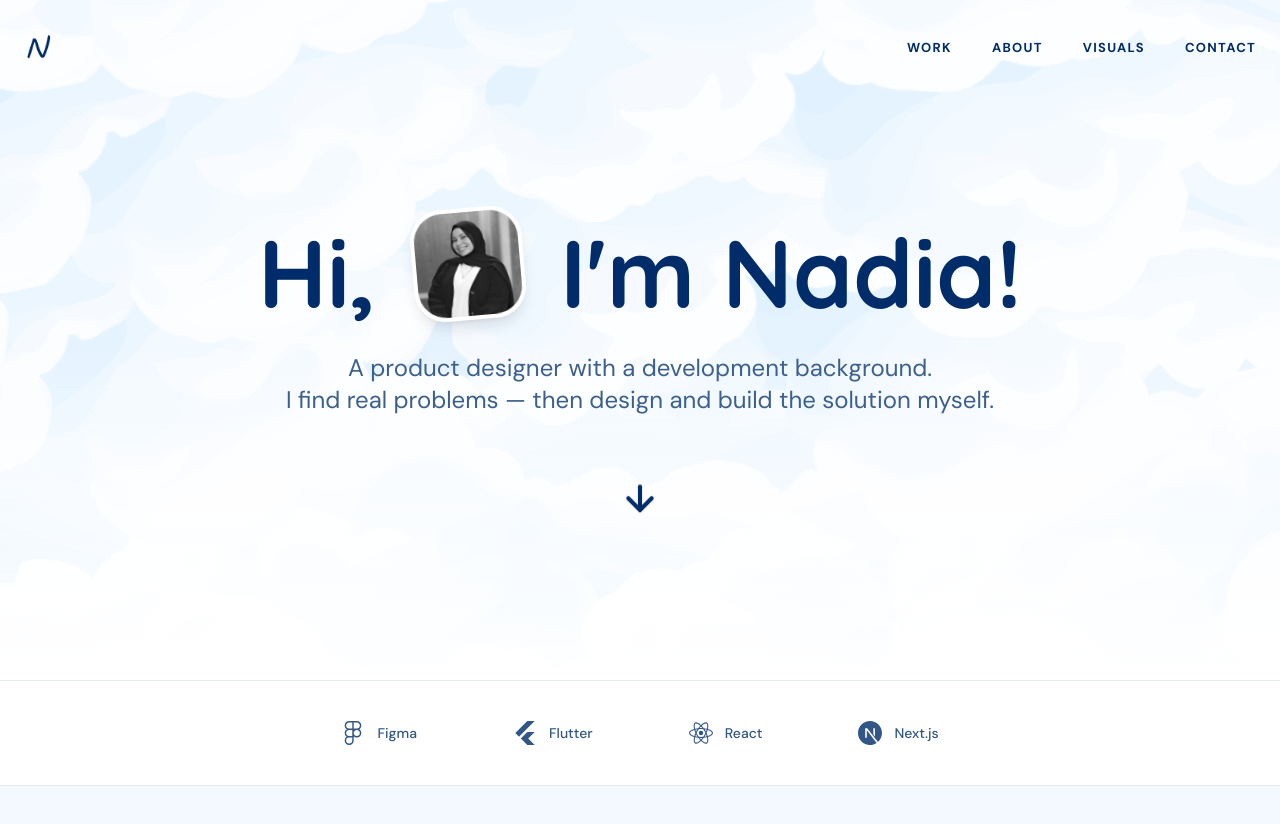
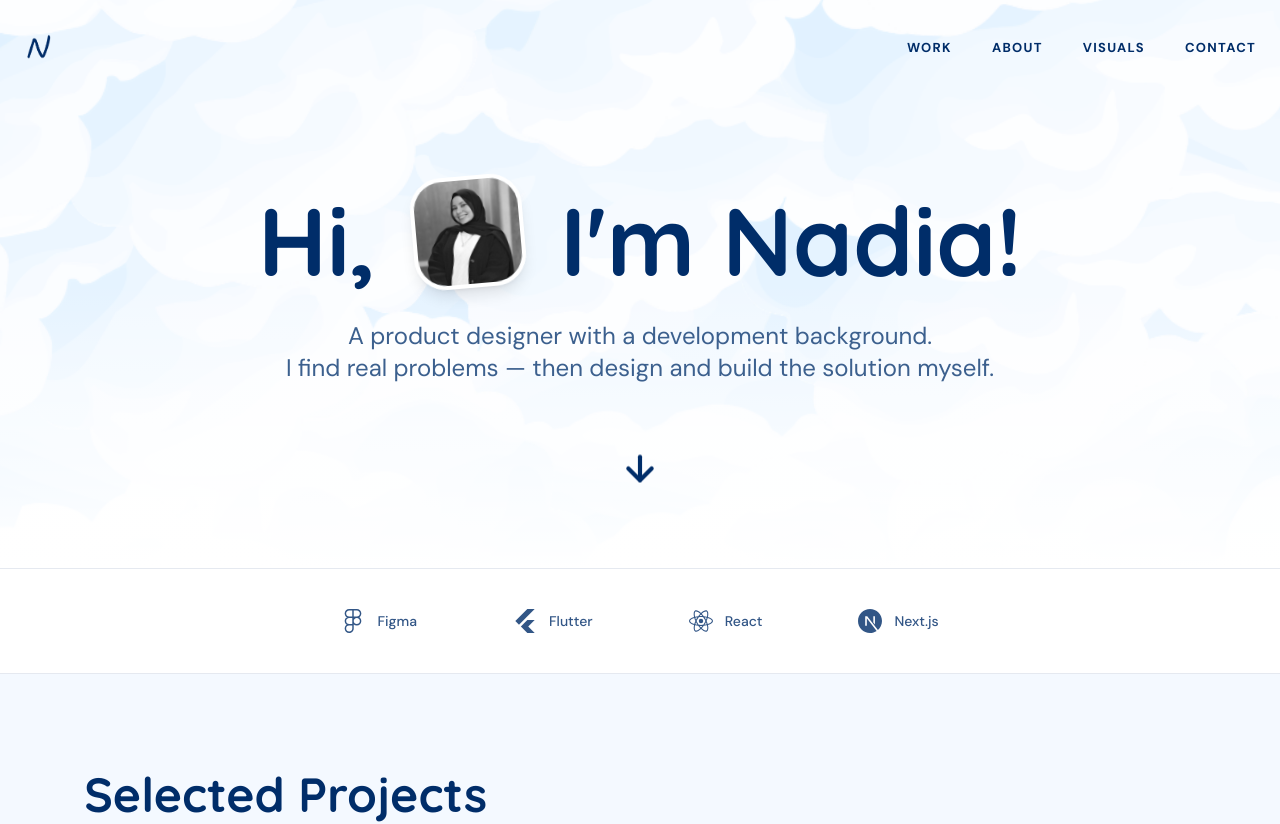
Before and after one commit to nadiahossny/nadiahossnyportfolio, a React (Vite) app: page / in a window 1280 px wide. Shown: the top 824 px of the page. Built offline with nearby package versions, Linux system fonts and the light colour scheme.

Commit message:
UI: Reduce hero section vertical padding to pull tools strip up and slow down bouncing arrow animation

```diff
--- a/src/pages/Home.tsx
+++ b/src/pages/Home.tsx
@@ -80,7 +80,7 @@ export default function Home() {
         onClose={() => setIsMoreWorkModalOpen(false)}
       />
       {/* 1. Hero Section */}
-      <section className="relative w-full min-h-[85vh] flex items-center justify-center pt-32 pb-24 px-6 overflow-hidden">
+      <section className="relative w-full min-h-[70vh] flex items-center justify-center pt-32 pb-12 px-6 overflow-hidden">
         {/* Soft parallax cloud background - RESTORED */}
         <div className="absolute top-0 left-0 w-full h-full overflow-hidden z-0">
           <div className="absolute inset-0 bg-background"></div> {/* Base sky color */}
@@ -138,7 +138,7 @@ export default function Home() {
             transition={{ duration: 0.6, delay: 0.4 }}
             className="flex justify-center"
           >
-            <a href="#work" className="animate-bounce inline-flex items-center justify-center p-4 rounded-full text-headline hover:text-cta transition-colors">
+            <a href="#work" className="animate-bounce inline-flex items-center justify-center p-4 rounded-full text-headline hover:text-cta transition-colors" style={{ animationDuration: '2.5s' }}>
               <ArrowDown className="w-8 h-8 md:w-10 md:h-10" strokeWidth={2.5} />
             </a>
           </motion.div>
```
Also changed, not shown: 1 other file (tests, documents, lock files or other folders).
